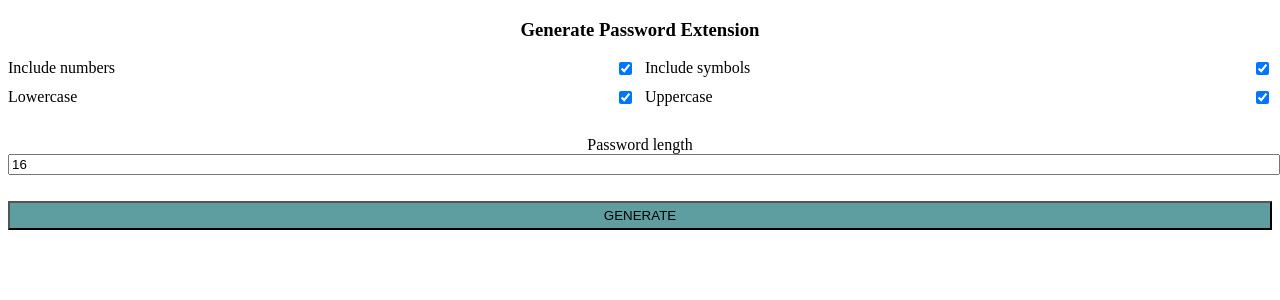
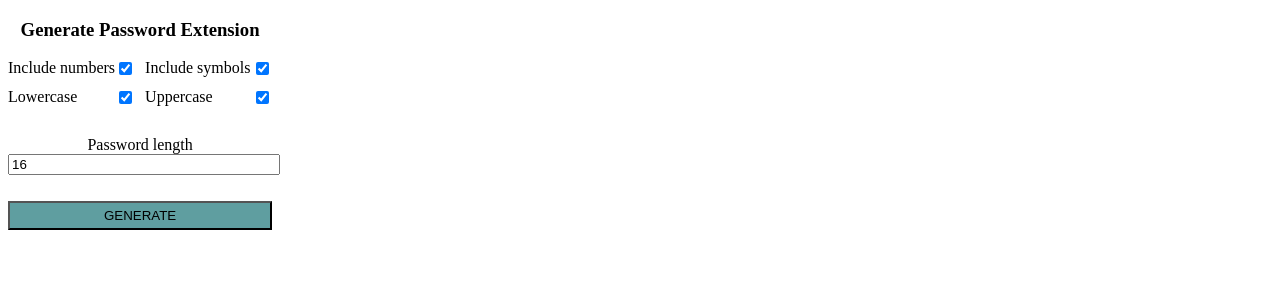
Before and after one commit to grecosamuel/generate-password-extension, a React (Create React App) app: page / in a window 1280 px wide. Shown: the top 300 px of the page. Built offline with nearby package versions, Linux system fonts and the light colour scheme; the HTML template or start-up script is replaced by a standard one.

Commit message:
minor css changes

```diff
--- a/src/App.css
+++ b/src/App.css
@@ -1,5 +1,11 @@
 .App {
   text-align: center;
+}
+
+body {
+  width: fit-content;
+  min-width: 200px;
+  height: fit-content;
 }
 
 .boxes {
```
